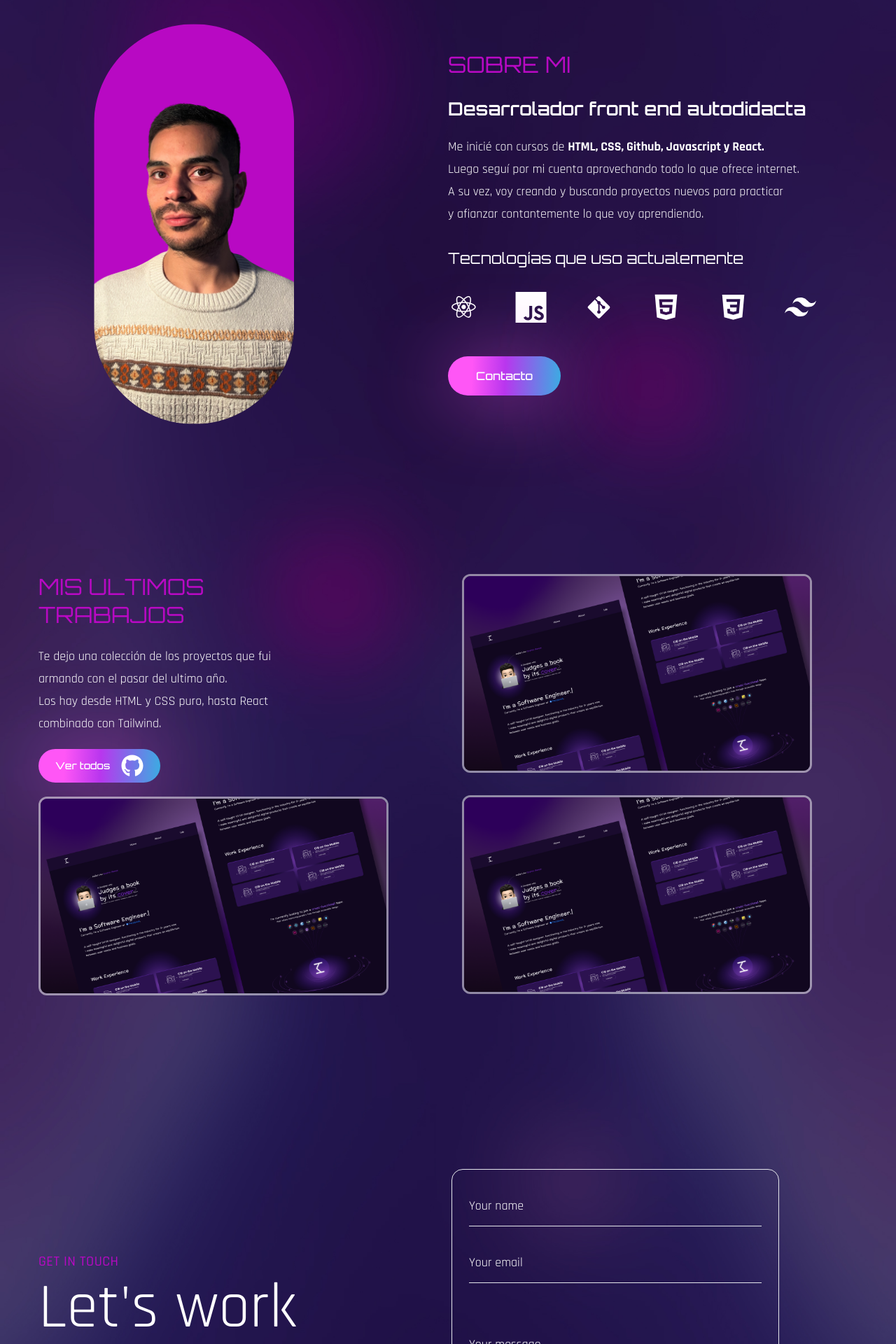
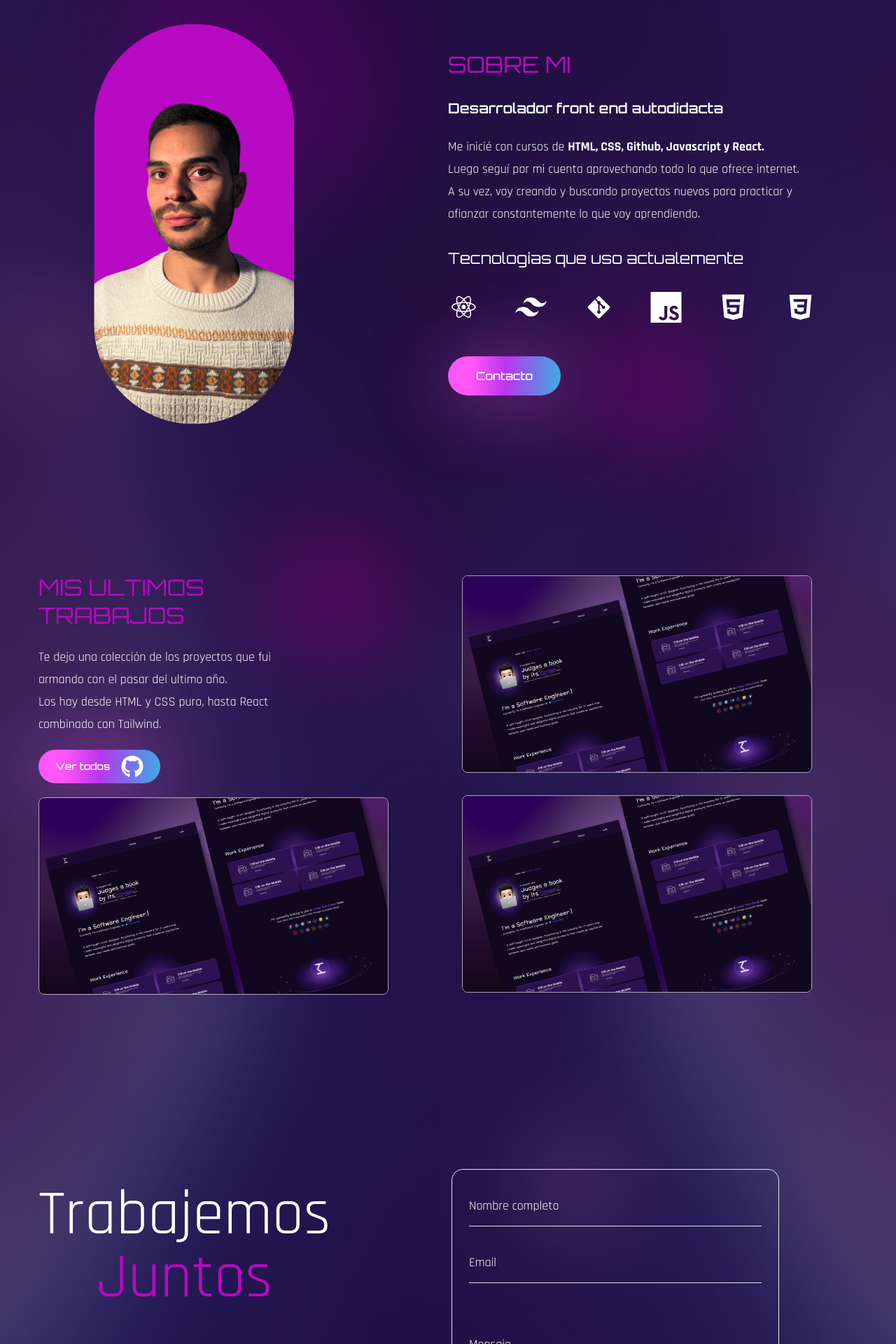
Before and after one commit to estebanPelutiero/portfolio-react-tailwind, a React (Create React App) app: page / in a window 1280 px wide. Shown: the part 880-2800 px from the top of the page at 70% size. Built offline with nearby package versions, Linux system fonts and the light colour scheme; a web font is replaced by a local one.

Commit message:
responsive and data details fixed (work-side)

```diff
--- a/src/components/About.jsx
+++ b/src/components/About.jsx
@@ -22,7 +22,8 @@ const About = () => {
           initial="hidden"
           whileInView={"show"}
           viewport={{once: false, amount: 0.3}}
-          className='flex-1 bg-about bg-no-repeat h-[600px] w-[80%] '></motion.div>
+          className='flex-1 lg:bg-about bg-no-repeat h-[600px] w-[80%] '>
+          </motion.div>
 
           {/* text */}
 
@@ -34,31 +35,31 @@ const About = () => {
           className='flex-1'>
 
             <h2 className='h2 text-accent'>Sobre mi</h2>
-            <h3 className='h3 mb-4'>
+            <h3 className='h3 text-[20px] mb-4'>
               Desarrolador front end autodidacta
             </h3>
-            <p className='mb-6'>
+            <p className='mb-6 lg:text-start text-center w-[90%] '>
               Me inicié con cursos de <strong>HTML, CSS, Github, Javascript y React.</strong><br />
               Luego seguí por mi cuenta aprovechando todo lo que ofrece internet. <br />
-              A su vez, voy creando y buscando proyectos nuevos para practicar <br /> y afianzar contantemente lo que voy aprendiendo.
+              A su vez, voy creando y buscando proyectos nuevos para practicar y afianzar constantemente lo que voy aprendiendo.
             </p>
 
             {/* technologies */}
 
-            <div><h2 className='h3 text-[22px] font-normal '>Tecnologías que uso actualemente</h2></div>
+            <div><h2 className='h3 text-[22px] font-normal text-center lg:text-start'>Tecnologías que uso actualemente</h2></div>
 
-            <div className='flex gap-x-6 lg:gap-x-7 mb-12'>
+            <div className='flex justify-center gap-x-6 lg:justify-start lg:gap-x-7 mb-12'>
               <div className='flex flex-row justify-between w-[90%]'>
                 <DiReact size={45} />
+                <SiTailwindcss size={45} />
+                <DiGit size={45} />
                 <DiJsBadge size={45} />
-                <DiGit size={45} />
                 <DiHtml5 size={45} />
                 <DiCss3 size={45} />
-                <SiTailwindcss size={45} />
               </div>
             </div>
 
-            <div className='order-last'>
+            <div className='flex justify-center lg:justify-start order-last'>
                 <Link to='contact' smooth={true} spy={true} >
                   <button className='btn btn-lg'>Contacto</button>
                 </Link>
--- a/src/components/Banner.jsx
+++ b/src/components/Banner.jsx
@@ -46,7 +46,7 @@ const Banner = () => {
             className='mb-6 text-[36px] lg:text-[55px] font-secondary font-semibold uppercase leading-[1]'>
               <span className='mr-2'>Soy</span>
               <TypeAnimation sequence={[
-                "Desarrolador",
+                "Desarrollador",
                 2000,
                 "Diseñador",
                 2000,
@@ -66,8 +66,8 @@ const Banner = () => {
             initial="hidden"
             whileInView={"show"}
             viewport={{once: false, amount: 0.7}}
-            className='mb-10 max-w-lg mx-auto lg:mx-0 w-8/12 text-xl'>
-              Desarrollador Frontend autodidacta <br /> de Buenos Aires, Argentina
+            className='mb-10 max-w-lg mx-auto lg:mx-0 w-full text-xl'>
+              Desarrollador Frontend autodidacta <br /> ubicado en Buenos Aires, Argentina
             </motion.p>
 
             {/* button to contact */}
--- a/src/components/Contact.jsx
+++ b/src/components/Contact.jsx
@@ -1,6 +1,8 @@
 import React from 'react';
 import { motion } from 'framer-motion';
 import { fadeIn } from '../variants';
+import { FiMail } from 'react-icons/fi';
+import { AiOutlineWhatsApp } from 'react-icons/ai';
 
 const Contact = () => {
   return (
@@ -14,10 +16,20 @@ const Contact = () => {
           initial="hidden"
           whileInView={"show"}
           viewport={{once: false, amount: 0.7}}
-          className='flex-1 flex justify-start items-center w-[50%]'>
-            <div>
-              <h4 className='text-xl uppercase text-accent font-medium mb-2 tracking-wide'>Get in touch</h4>
-              <h2 className='text-[45px] lg:text-[90px] leading-none mb-12'>Let's work <br /> together</h2>
+          className='flex-1 flex lg:justify-start justify-center items-center lg:w-[50%] w-full'>
+            <div className='flex lg:flex-col items-center mb-5'>
+              <h2 className='hidden lg:block text-[45px] lg:text-[90px] leading-none mb-10 pb-6 text-center'>Trabajemos<br /> <p className='text-accent'>Juntos</p></h2>
+              <div className='border rounded-lg lg:w-fit w-full px-10 py-6'>
+                <h3 className='text-[25px] lg:text-[33px] text-center border-b pb-5 mb-3 '>Detalles de contacto</h3>
+                <div className='flex items-center'>
+                  <FiMail size={25}/>
+                  <p className='py-1 px-3 text-[20px] hover:text-accent '><a href="#">estebanpelutiero@gmail.com</a></p>
+                </div>
+                <div className='flex items-center'>
+                  <AiOutlineWhatsApp size={25} />
+                  <p className='py-1 px-3 text-[20px] hover:text-accent '><a href="#">03489 - 311605</a></p>
+                </div>
+              </div>
             </div>
           </motion.div>
 
@@ -27,25 +39,25 @@ const Contact = () => {
           initial="hidden"
           whileInView={"show"}
           viewport={{once: false, amount: 0.7}}
-          className='border rounded-2xl flex flex-col gap-y-6 p-6 items-start lg:w-[40%] lg:mr-28'>
+          className='border rounded-2xl flex flex-col gap-y-6 p-6 items-start lg:w-[40%] lg:mr-28 lg:mb-auto mb-10'>
 
             <input
             className='bg-transparent border-b py-3 outline-none w-full placeholder:text-white focus:border-accent transition-all'
             type="text"
-            placeholder='Your name'/>
+            placeholder='Nombre completo'/>
 
             <input
             className='bg-transparent border-b py-3 outline-none w-full placeholder:text-white focus:border-accent transition-all'
             type="text"
-            placeholder='Your email'/>
+            placeholder='Email'/>
 
             <textarea
             className='bg-transparent border-b py-12 outline-none w-full placeholder:text-white focus:border-accent transition-all mb-12 resize-none'
-            placeholder='Your message'
+            placeholder='Mensaje'
             >
             </textarea>
 
-            <button className='btn btn-lg'>Send message</button>
+            <button className='btn btn-lg'>Enviar</button>
 
           </motion.form>
         </div>
--- a/src/components/Nav.jsx
+++ b/src/components/Nav.jsx
@@ -6,7 +6,7 @@ import { Link } from "react-scroll";
 const Nav = () => {
   return (
 
-    <nav className='fixed bottom-2 w-full lg:w-auto lg:right-3 lg:top-[17%] z-50'>
+    <nav className='fixed bottom-3 w-full lg:w-auto lg:right-3 lg:top-[17%] z-50'>
 
       <div className='container mx-auto'>
         <div className='w-full bg-black/20 h-[90px] max-w-[470px] lg:h-[70vh] lg:max-w-[90px] backdrop-blur-2xl rounded-full mx-auto px-5 flex lg:flex-col justify-between items-center text-2xl text-white/50'>
--- a/src/components/Work.jsx
+++ b/src/components/Work.jsx
@@ -4,8 +4,6 @@ import { FaGithub } from 'react-icons/fa';
 import { motion } from 'framer-motion';
 import { fadeIn } from '../variants';
 import Img1 from '../assets/portfolio-img1.png';
-import Img2 from '../assets/portfolio-img2.png';
-import Img3 from '../assets/portfolio-img3.png';
 
 
 const Work = () => {
@@ -50,7 +48,7 @@ const Work = () => {
               </div>
 
               {/* Work div box*/}
-              <div className='lg:w-[500px] lg:h-auto group relative overflow-hidden border-[3px] border-white/50 rounded-xl cursor-pointer'>
+              <div className='lg:w-[500px] lg:h-auto group relative overflow-hidden border border-white/60 rounded-lg cursor-pointer'>
 
                 {/* overlay */}
                 <div className='group-hover:bg-black/60 w-full h-full absolute z-40 transition-all duration-300'></div>
@@ -87,7 +85,7 @@ const Work = () => {
 
               {/* second work */}
 
-              <div className='lg:w-[500px] lg:h-auto group relative overflow-hidden border-[3px] border-white/50 rounded-xl cursor-pointer'>
+              <div className='lg:w-[500px] lg:h-auto group relative overflow-hidden border border-white/60 rounded-lg cursor-pointer'>
 
                 {/* overlay */}
                 <div className='group-hover:bg-black/60 w-full h-full absolute z-40 transition-all duration-300'></div>
@@ -113,7 +111,7 @@ const Work = () => {
 
               {/* third work */}
 
-              <div className='lg:w-[500px] lg:h-auto group relative overflow-hidden border-[3px] border-white/50 rounded-xl cursor-pointer'>
+              <div className='lg:w-[500px] lg:h-auto group relative overflow-hidden border border-white/60 rounded-lg cursor-pointer'>
 
                 {/* overlay */}
                 <div className='group-hover:bg-black/60 w-full h-full absolute z-40 transition-all duration-300'></div>
```
